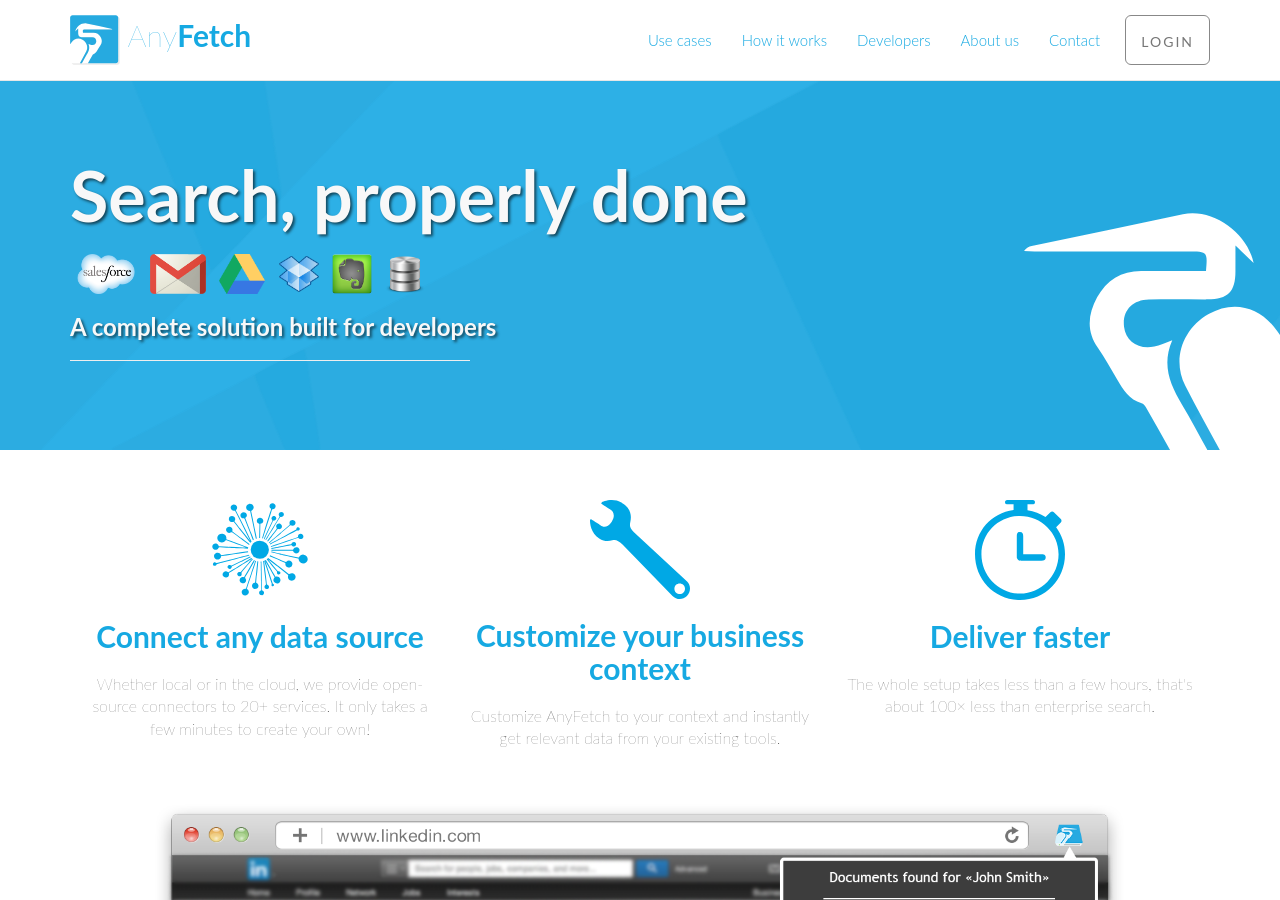
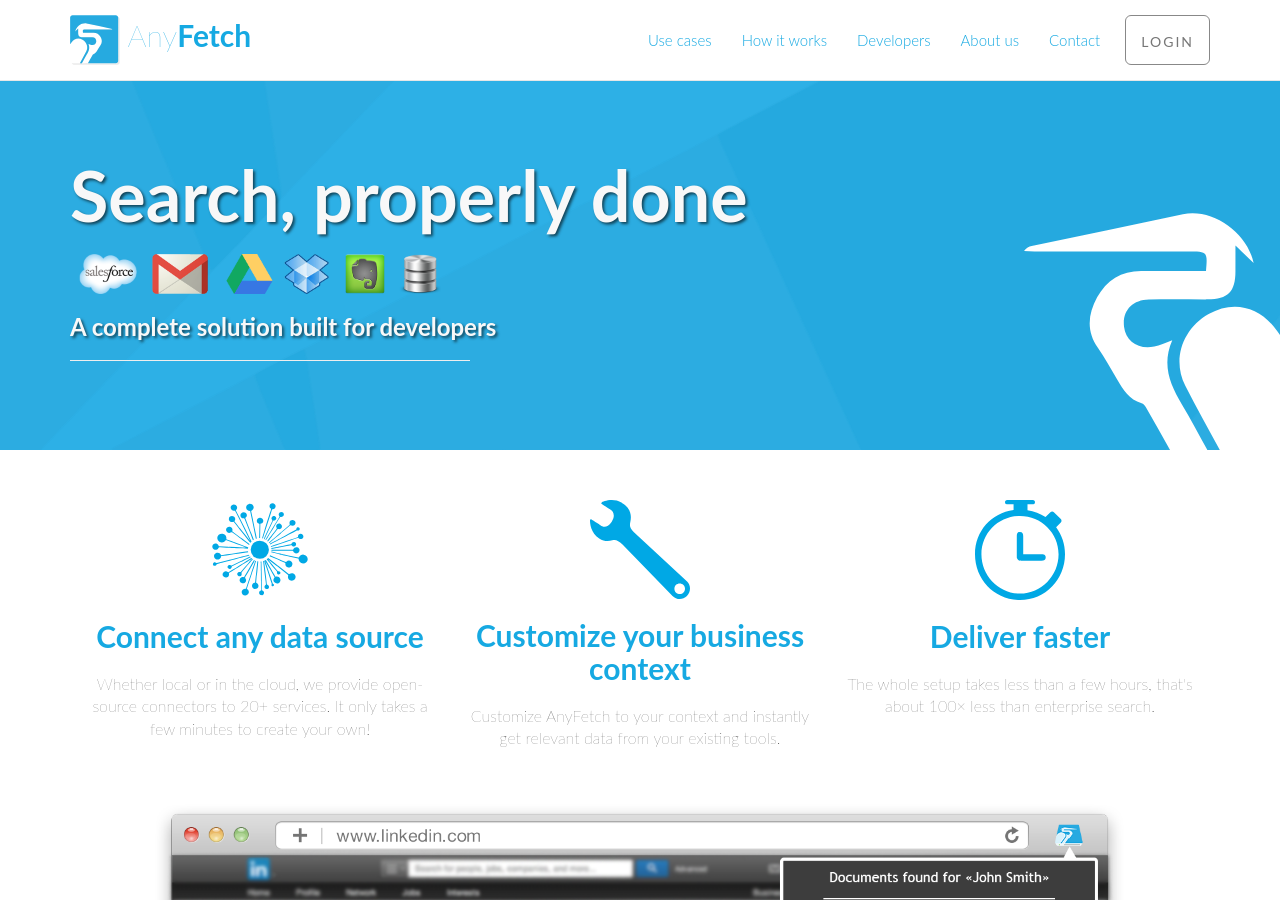
Before and after one commit to your-mom-noob/anyfetch.com, a Jekyll site: the page built from index.html, in a window 1280 px wide and 900 px high. Built offline with Jekyll 4.4.1, drawn with Linux system fonts in a browser that asks for light colours; nearby versions of some CDN libraries; Markdown is read by kramdown in place of the engine named in the settings.

Commit message:
New banner icons

```diff
--- a/index.html
+++ b/index.html
@@ -12,12 +12,7 @@ layout: main
 			<div class="col-lg-12">
 				<div class="intro-message">
 					<h1>Search, properly done</h1>
-					<img class="source-icon" src="images/salesforce.png">
-					<img class="source-icon" src="images/gmail.png">
-					<img class="source-icon" src="images/drive.png">
-					<img class="source-icon" src="images/dropbox.png">
-					<img class="source-icon" src="images/evernote.png">
-					<img class="source-icon" src="images/database.png">
+					<img class="source-icon" src="images/banner_icons.png">
 					<h3>A complete solution built for developers</h3>
 					<hr class="intro-divider">
 					<ul class="list-inline intro-social-buttons">
```
Also changed, not shown: images/banner_icons.png (added).
